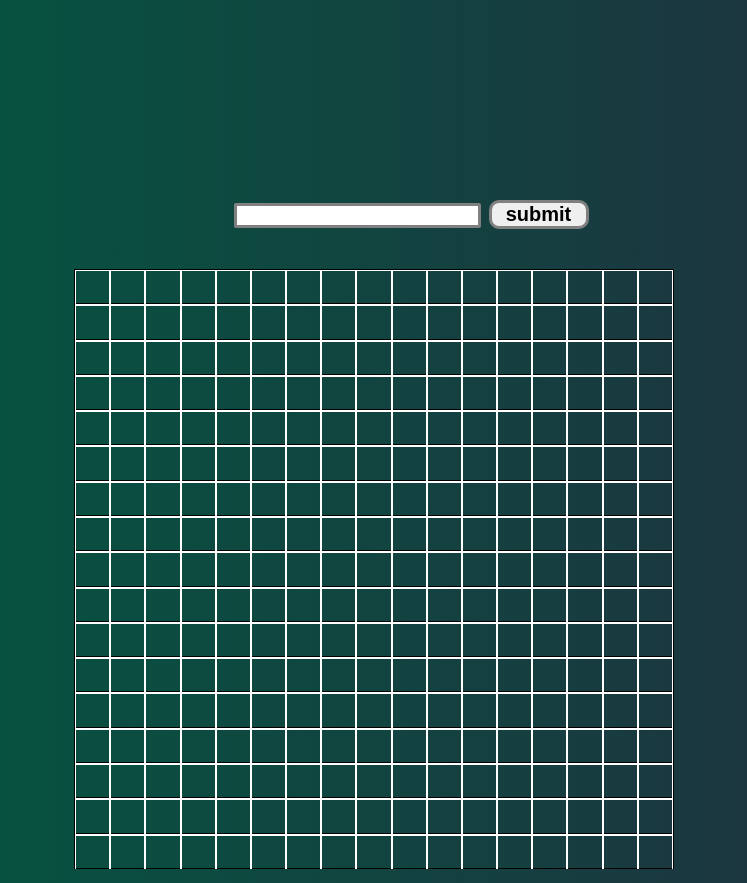
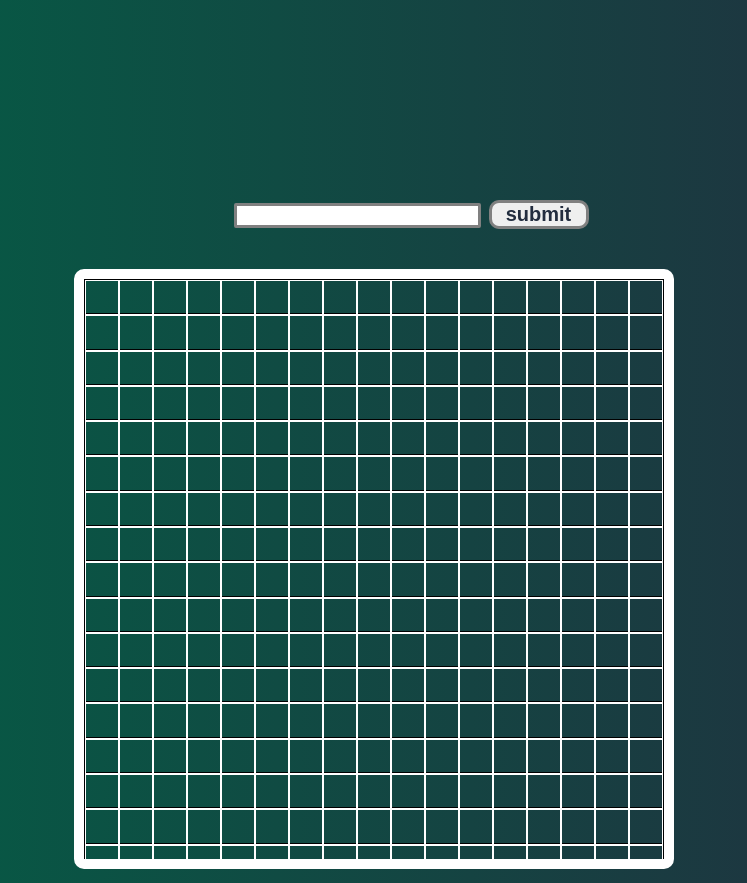
Before and after one commit to Bakerboonsa11/Etch-a-sketch, a plain HTML site: page index.html in a window 1280 px wide. Shown: the top 883 px of the page, without its empty margins (266-1013 px from the left). Drawn offline with Linux system fonts and the light colour scheme.

Commit message:
first commit

```diff
--- a/index.html
+++ b/index.html
@@ -3,7 +3,7 @@
 <head>
     <meta charset="UTF-8">
     <meta name="viewport" content="width=device-width, initial-scale=1.0">
-    <title>scitch</title>
+    <title>scitchs</title>
     <link rel="stylesheet" href="style.css">
 </head>
 <body>
--- a/style.css
+++ b/style.css
@@ -14,11 +14,13 @@ html{
    max-height: 60rem;
     margin:0 auto;
     overflow: hidden;
+    border-radius: 1rem;
+    border: 1rem solid white;
 }
 body{
     padding: 20rem 10rem;
     /* background: linear-gradient(to right,#750E21,#191919);  */
-    background: linear-gradient(to right,#005B41, #232D3F);
+    background: linear-gradient(to right,#026146, #232D3F);
 
 
 }
@@ -47,7 +49,7 @@ body{
     width: 10rem;
     border: 3px solid grey;
     border-radius: 1rem;
-    color: # #232D3F;
+    color: #232D3F;
     font-size: 2rem;
     font-weight: 900;
 }
```
